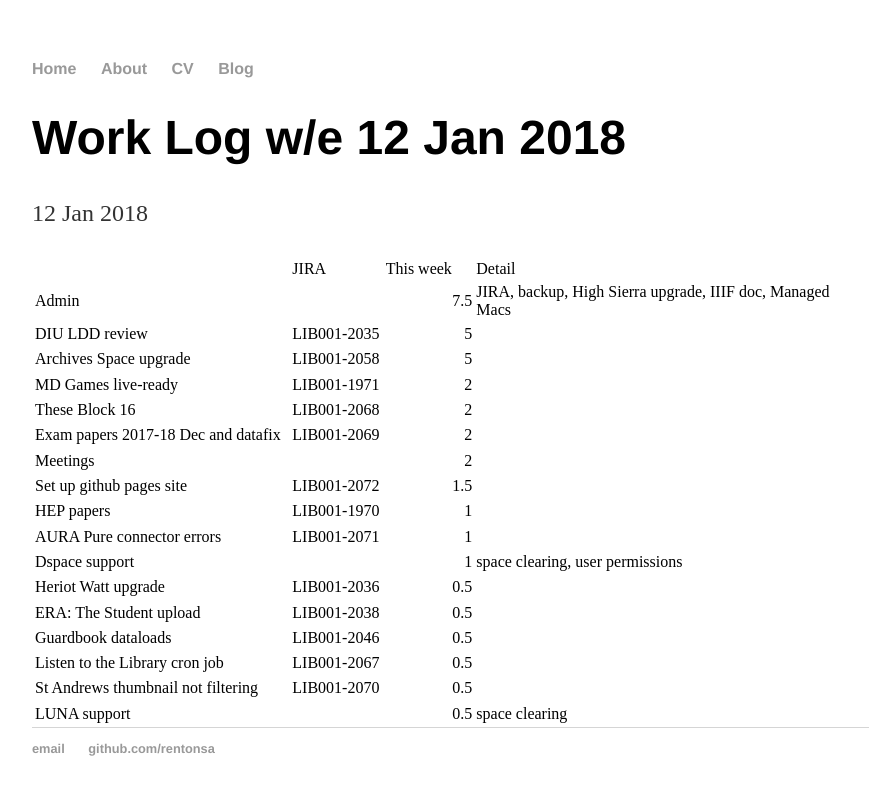
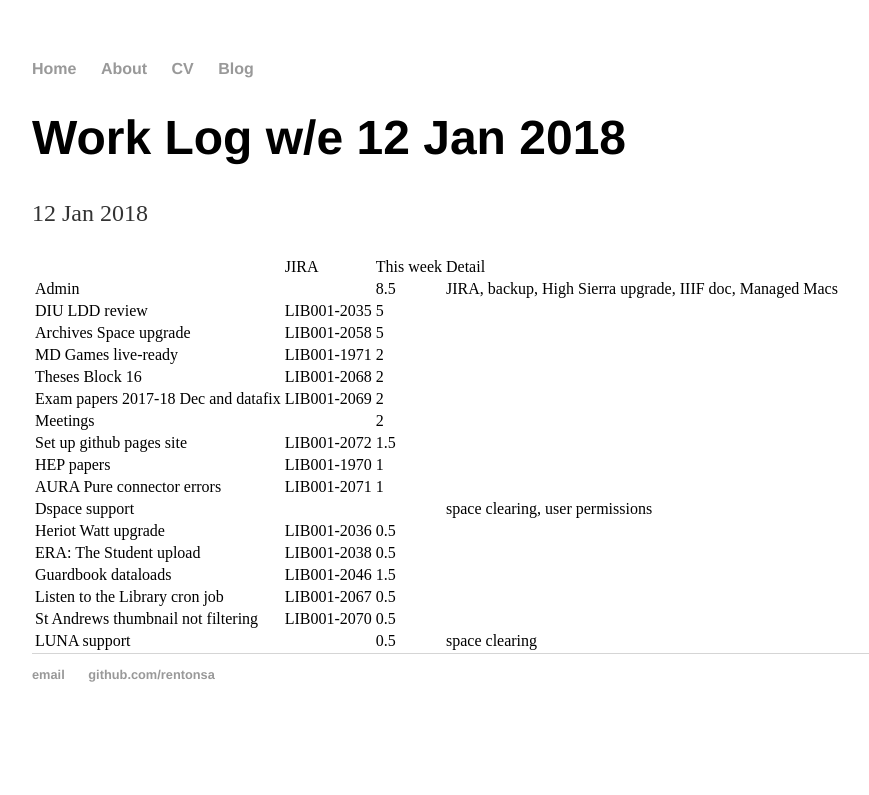
Before and after one commit to rentonsa/rentonsa.github.io, a Jekyll site: the page built from _posts/2018-01-12-work-this-week.md, in a window 1280 px wide. Shown: the top 795 px of the page, without its empty margins (160-1029 px from the left). Built offline with Jekyll 4.4.1, drawn with Linux system fonts in a browser that asks for light colours.

Commit message:
First Worklog

```diff
--- a/_posts/2018-01-12-work-this-week.md
+++ b/_posts/2018-01-12-work-this-week.md
@@ -4,112 +4,112 @@
 date: 2018-01-12
 ---
 <table class="display">
-<tr height=21 style='height:16.0pt' class = "display">
- <td height=21 class=xl65 width=253 style='height:16.0pt;width:190pt'></td>
-  <td class=xl65 width=89 style='width:67pt'>JIRA</td>
-  <td class=xl65 width=87 style='width:65pt'>This week</td>
-  <td class=xl65 width=388 style='width:291pt'>Detail</td>
+<tr>
+ <td ></td>
+  <td>JIRA</td>
+  <td>This week</td>
+  <td>Detail</td>
  </tr>
- <tr height=21 style='height:16.0pt'>
-  <td height=21 style='height:16.0pt'>Admin</td>
+ <tr>
+  <td>Admin</td>
   <td></td>
-  <td align=right>7.5</td>
+  <td>8.5</td>
   <td>JIRA, backup, High Sierra upgrade, IIIF doc, Managed Macs</td>
  </tr>
- <tr height=21 style='height:16.0pt'>
-  <td height=21 style='height:16.0pt'>DIU LDD review</td>
+ <tr>
+  <td>DIU LDD review</td>
   <td>LIB001-2035</td>
-  <td align=right>5</td>
+  <td>5</td>
   <td></td>
  </tr>
- <tr height=21 style='height:16.0pt'>
-  <td height=21 style='height:16.0pt'>Archives Space upgrade</td>
+ <tr>
+  <td>Archives Space upgrade</td>
   <td>LIB001-2058</td>
-  <td align=right>5</td>
+  <td>5</td>
   <td></td>
  </tr>
- <tr height=21 style='height:16.0pt'>
-  <td height=21 style='height:16.0pt'>MD Games live-ready</td>
+ <tr>
+  <td>MD Games live-ready</td>
   <td>LIB001-1971</td>
-  <td align=right>2</td>
+  <td>2</td>
   <td></td>
  </tr>
- <tr height=21 style='height:16.0pt'>
-  <td height=21 style='height:16.0pt'>These Block 16</td>
+ <tr>
+  <td>Theses Block 16</td>
   <td>LIB001-2068</td>
-  <td align=right>2</td>
+  <td>2</td>
   <td></td>
  </tr>
- <tr height=21 style='height:16.0pt'>
-  <td height=21 style='height:16.0pt'>Exam papers 2017-18 Dec and datafix</td>
+ <tr>
+  <td>Exam papers 2017-18 Dec and datafix</td>
   <td>LIB001-2069</td>
-  <td align=right>2</td>
+  <td>2</td>
   <td></td>
  </tr>
- <tr height=21 style='height:16.0pt'>
-  <td height=21 style='height:16.0pt'>Meetings</td>
+ <tr>
+  <td>Meetings</td>
   <td></td>
-  <td align=right>2</td>
+  <td>2</td>
   <td></td>
  </tr>
- <tr height=21 style='height:16.0pt'>
-  <td height=21 style='height:16.0pt'>Set up github pages site</td>
+ <tr>
+  <td>Set up github pages site</td>
   <td>LIB001-2072</td>
-  <td align=right>1.5</td>
+  <td>1.5</td>
   <td></td>
  </tr>
- <tr height=21 style='height:16.0pt'>
-  <td height=21 style='height:16.0pt'>HEP papers</td>
+ <tr>
+  <td>HEP papers</td>
   <td>LIB001-1970</td>
-  <td align=right>1</td>
+  <td>1</td>
   <td></td>
  </tr>
- <tr height=21 style='height:16.0pt'>
-  <td height=21 style='height:16.0pt'>AURA Pure connector errors</td>
+ <tr>
+  <td>AURA Pure connector errors</td>
   <td>LIB001-2071</td>
-  <td align=right>1</td>
+  <td>1</td>
   <td></td>
  </tr>
- <tr height=21 style='height:16.0pt'>
-  <td height=21 style='height:16.0pt'>Dspace support</td>
+ <tr>
+  <td>Dspace support</td>
   <td></td>
-  <td align=right>1</td>
+  <td></td>
   <td>space clearing, user permissions</td>
  </tr>
- <tr height=21 style='height:16.0pt'>
-  <td height=21 style='height:16.0pt'>Heriot Watt upgrade</td>
+ <tr>
+  <td>Heriot Watt upgrade</td>
   <td>LIB001-2036</td>
-  <td align=right>0.5</td>
+  <td>0.5</td>
   <td></td>
  </tr>
- <tr height=21 style='height:16.0pt'>
-  <td height=21 style='height:16.0pt'>ERA: The Student upload</td>
+ <tr>
+  <td>ERA: The Student upload</td>
   <td>LIB001-2038</td>
-  <td align=right>0.5</td>
+  <td>0.5</td>
   <td></td>
  </tr>
- <tr height=21 style='height:16.0pt'>
-  <td height=21 style='height:16.0pt'>Guardbook dataloads</td>
+ <tr>
+  <td>Guardbook dataloads</td>
   <td>LIB001-2046</td>
-  <td align=right>0.5</td>
+  <td>1.5</td>
   <td></td>
  </tr>
- <tr height=21 style='height:16.0pt'>
-  <td height=21 style='height:16.0pt'>Listen to the Library cron job</td>
+ <tr>
+  <td>Listen to the Library cron job</td>
   <td>LIB001-2067</td>
-  <td align=right>0.5</td>
+  <td>0.5</td>
   <td></td>
  </tr>
- <tr height=21 style='height:16.0pt'>
-  <td height=21 style='height:16.0pt'>St Andrews thumbnail not filtering</td>
+ <tr>
+  <td>St Andrews thumbnail not filtering</td>
   <td>LIB001-2070</td>
-  <td align=right>0.5</td>
+  <td>0.5</td>
   <td></td>
  </tr>
- <tr height=21 style='height:16.0pt'>
-  <td height=21 style='height:16.0pt'>LUNA support</td>
+ <tr>
+  <td>LUNA support</td>
   <td></td>
-  <td align=right>0.5</td>
+  <td>0.5</td>
   <td>space clearing</td>
  </tr>
 </table>
```
